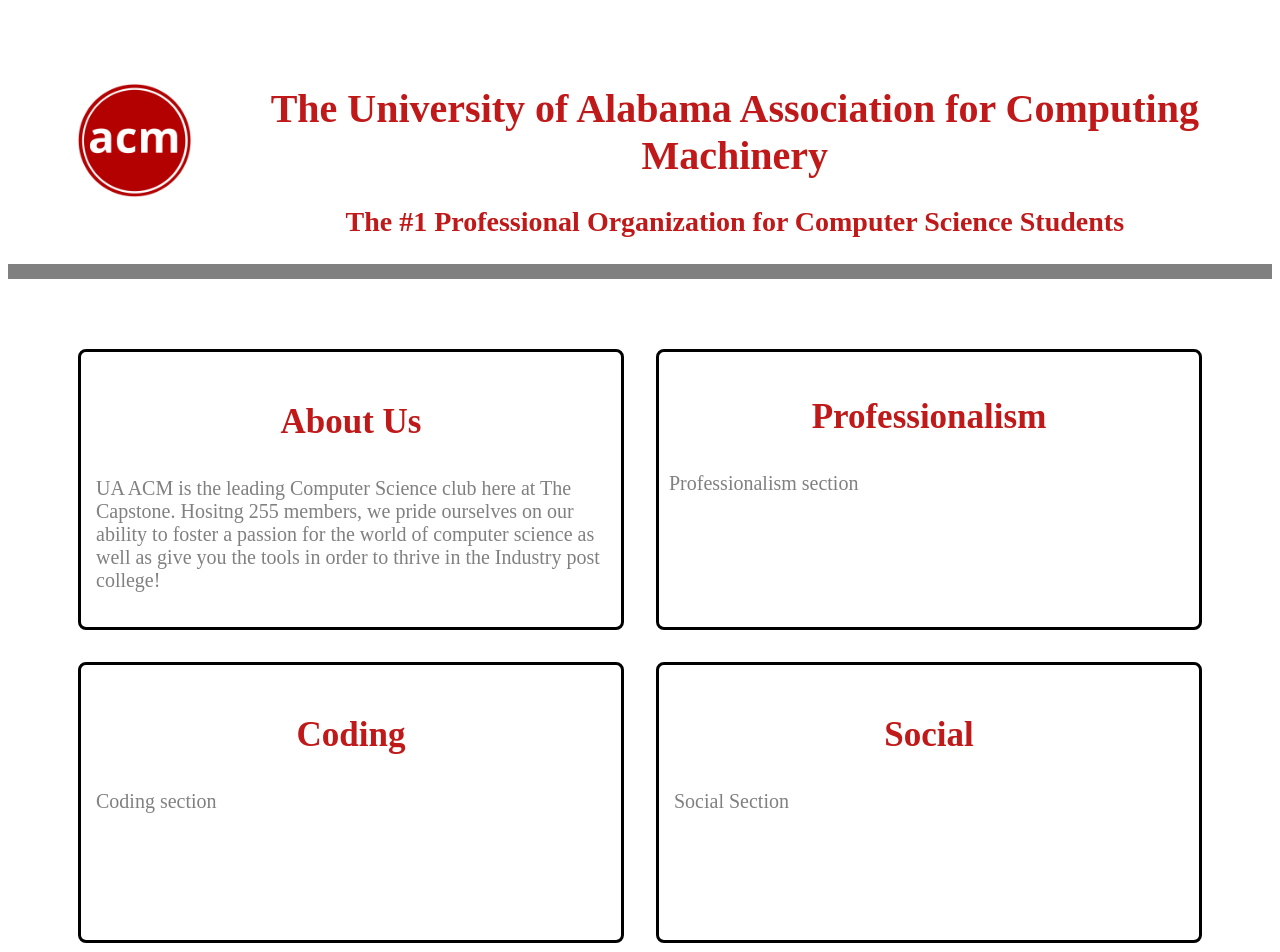
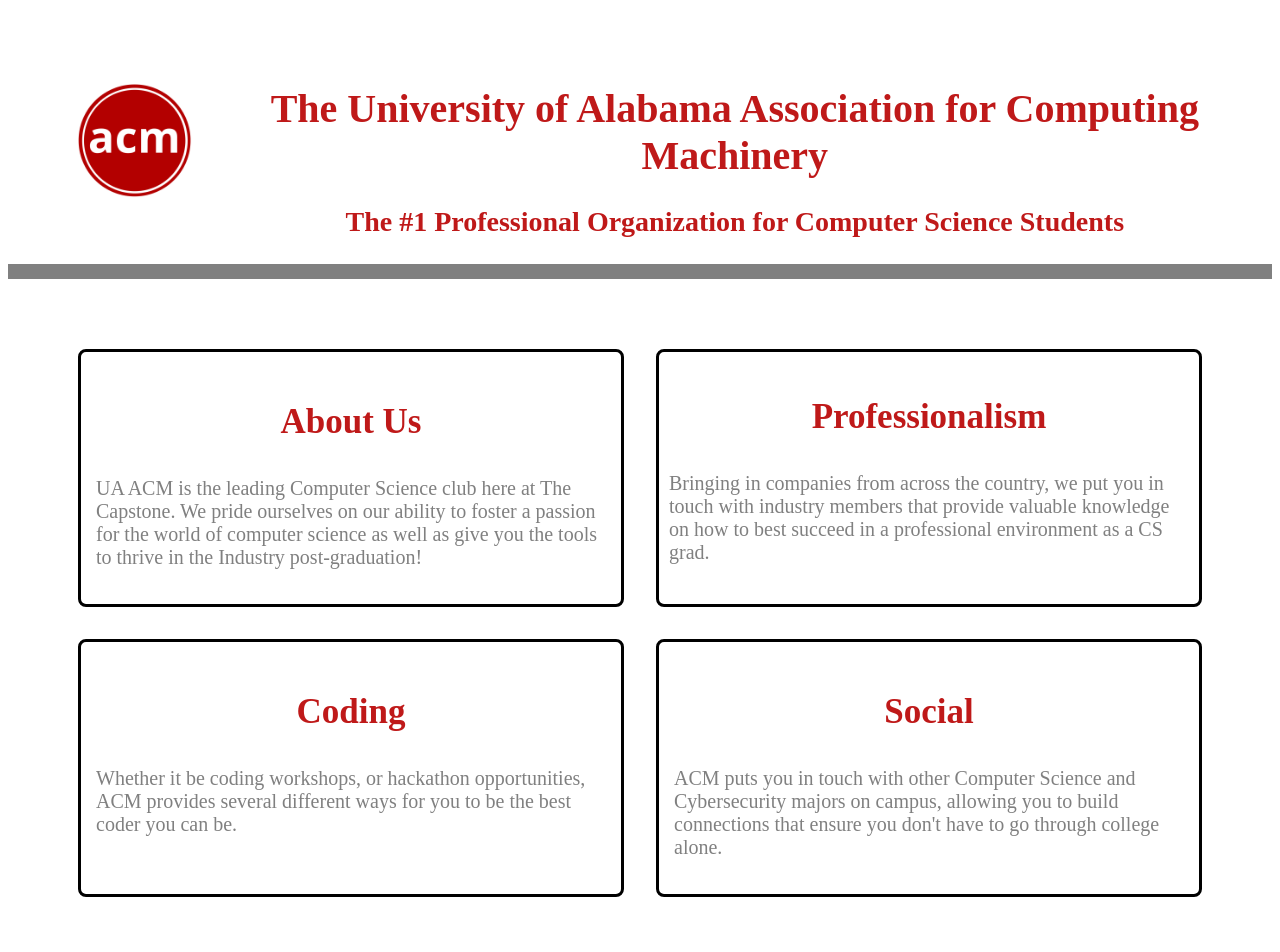
Before and after one commit to chris-hellen/UA-ACM-Website, a React (Create React App) app in the folder client/: page / in a window 1280 px wide. Shown: the top 952 px of the page. Built offline with nearby package versions, Linux system fonts and the light colour scheme.

Commit message:
Add files via upload
Changed the text in each grid box on the front page

```diff
--- a/client/src/Body.js
+++ b/client/src/Body.js
@@ -9,29 +9,37 @@
             <div className='about-section'>
                 <h3 className='about-header'>About Us</h3>
                 <p className='about-p'>
-                    UA ACM is the leading Computer Science club here at The Capstone.
-                    Hositng 255 members, we pride ourselves on our ability to foster a passion for the world of computer science as well as give you the tools in order to thrive in the Industry post college!
+                UA ACM is the leading Computer Science club here at The Capstone.
+                We pride ourselves on our ability to foster a passion for the world
+                of computer science as well as give you the tools to thrive in the
+                Industry post-graduation!
                 </p>
             </div>
 
             <div className='professionalism-section'>
                 <h3 className='prof-header'>Professionalism</h3>
                 <p className='prof-p'>
-                    Professionalism section
+                    Bringing in companies from across the country, we put you in touch with
+                    industry members that provide valuable knowledge on how to best succeed
+                    in a professional environment as a CS grad.
                 </p>
             </div>
             <div className='coding-section'>
 
                 <h3 className='coding-header'>Coding</h3>
                 <p className='coding-p'>
-                    Coding section
+                    Whether it be coding workshops, or hackathon opportunities,
+                    ACM provides several different ways for you to be the
+                    best coder you can be.
                 </p>
             </div>
 
             <div className='social-section'>
                 <h3 className='social-header'>Social</h3>
                 <p className='social-p'>
-                    Social Section
+                    ACM puts you in touch with other Computer Science and Cybersecurity majors on
+                    campus, allowing you to build connections that ensure you don't have to go through
+                    college alone.
                 </p>
             </div>
 
```
